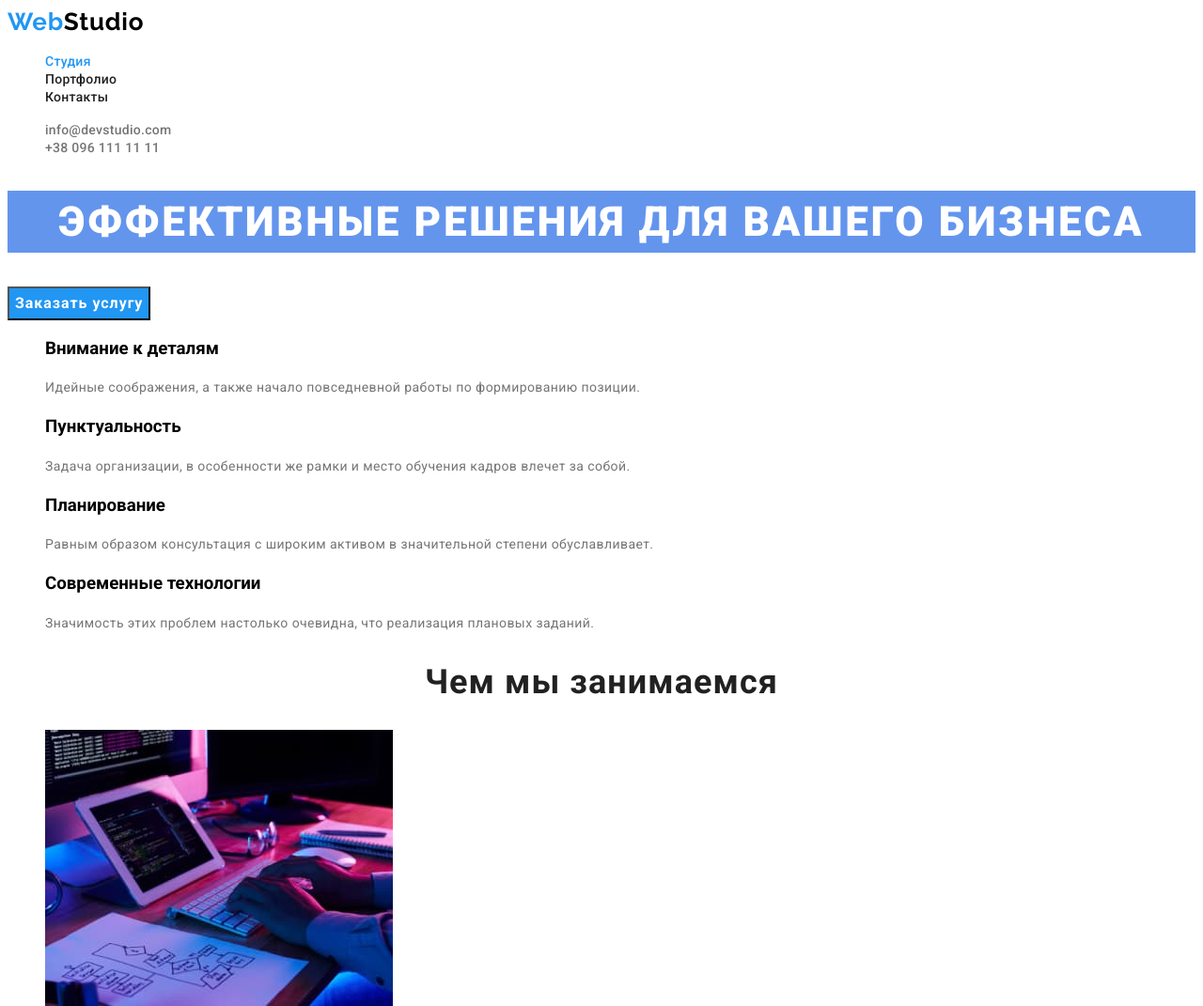
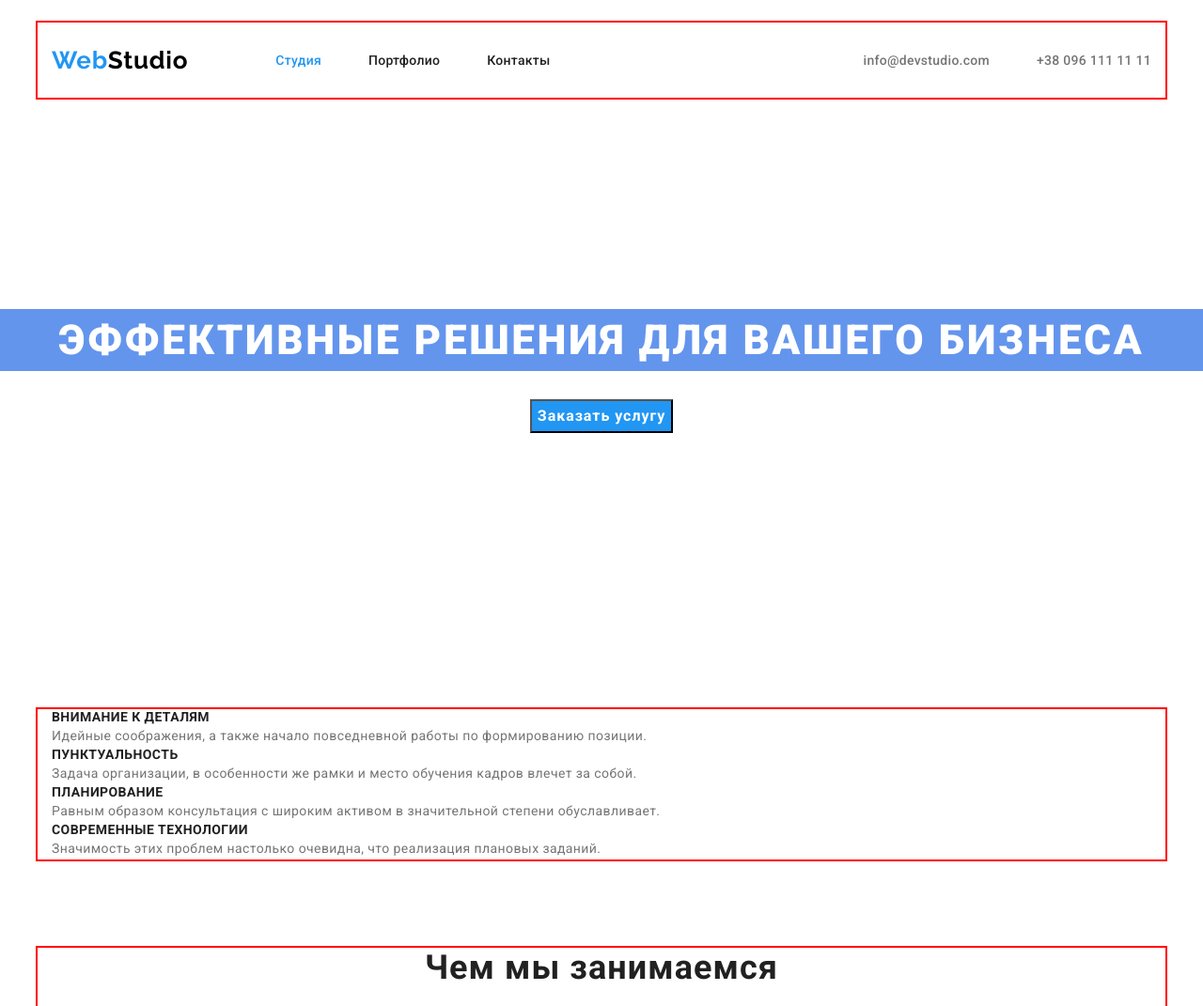
Before and after one commit to KateBlin0va/goit-markup-hw-03, a plain HTML site: page index.html in a window 1280 px wide. Shown: the top 1071 px of the page at 94% size. Drawn offline with nearby package versions, Linux system fonts and the light colour scheme.

Commit message:
Добавляет разметку

```diff
--- a/css/styles.css
+++ b/css/styles.css
@@ -8,6 +8,25 @@
 
 body {
   font-family: 'Roboto', sans-serif;
+}
+
+p,
+h1,
+h2,
+h3,
+h4,
+h5,
+h6 {
+  margin: 0;
+}
+
+ul {
+  margin: 0;
+  padding: 0;
+}
+
+img {
+  display: block;
 }
 
 .list {
@@ -22,8 +41,35 @@ body {
   cursor: pointer;
 }
 
+.container {
+  width: 1200px;
+  padding-left: 15px;
+  padding-right: 15px;
+  margin: 0 auto;
+  outline: 2px solid red;
+}
 
 /* HEADER */
+
+.header {
+  padding-top: 24px;
+  padding-bottom: 4px;
+}
+
+.header-container {
+  display: flex;
+  align-items: center;
+}
+
+.header-nav {
+  display: flex;
+  align-items: center;
+}
+
+.header-list {
+  display: flex;
+  align-items: center;
+}
 
 .header-logo {
   font-family: 'Raleway', sans-serif;
@@ -32,6 +78,7 @@ body {
   line-height: calc(31 / 26);
   letter-spacing: 0.03em;
   color: var(--logo-color);
+  margin-right: 93px;
 }
 
 .logo-item-header {
@@ -44,6 +91,9 @@ body {
   line-height: calc(16 / 14);
   letter-spacing: 0.02em;
   color: var(--title-color);
+  padding-top: 32px;
+  padding-bottom: 32px;
+  display: inline-block;
 }
 
 .header-link:hover,
@@ -55,6 +105,18 @@ body {
 
 .header-nav .link.current {
   color: var(--accent-color);
+  display: flex;
+  align-items: center;
+}
+
+.header-connect {
+  margin-left: auto;
+  display: flex;
+  align-items: center;
+}
+
+.header-item:not(:last-child) {
+  margin-right: 50px;
 }
 
 .header-tel,
@@ -66,7 +128,17 @@ body {
   color: var(--text-color);
 }
 
+.header-mail {
+  margin-right: 50px;
+}
+
 /* HERO */
+
+.hero-container {
+  padding-top: 221px;
+  padding-bottom: 179px;
+  text-align: center;
+}
 
 .hero-title {
   font-weight: 900;
@@ -77,6 +149,9 @@ body {
   text-transform: uppercase;
   color: var(--extra-color);
   background-color: cornflowerblue;
+  margin-left: auto;
+  margin-right: auto;
+  margin-bottom: 30px;
 }
 
 .hero-btn {
@@ -90,6 +165,7 @@ body {
   letter-spacing: 0.06em;
   color: var(--extra-color);
   background-color: var(--accent-color);
+  margin: auto;
 }
 
 .hero-btn:hover,
@@ -98,6 +174,11 @@ body {
 }
 
 /* FEATURES */
+
+.features {
+  padding-top: 115px;
+  padding-bottom: 94px;
+}
 
 .visually-hidden {
   position: absolute;
@@ -110,7 +191,6 @@ body {
   clip: rect(0 0 0 0);
   clip-path: inset(50%);
   margin: -1px;
-  }
 }
 
 .features-item-title {
@@ -132,6 +212,10 @@ body {
 
 /* ABOUT US */
 
+.about {
+  padding-bottom: 94px;
+}
+
 .about-title {
   font-weight: 700;
   font-size: 36px;
@@ -139,9 +223,15 @@ body {
   text-align: center;
   letter-spacing: 0.03em;
   color: var(--title-color);
+  margin-bottom: 50px;
 }
 
 /* TEAM */
+
+.team {
+  padding-top: 94px;
+  padding-bottom: 94px;
+}
 
 .team-title {
   font-family: 'Roboto', sans-serif;
@@ -151,6 +241,7 @@ body {
   text-align: center;
   letter-spacing: 0.03em;
   color: var(--title-color);
+  margin-bottom: 50px;
 }
 
 .team-item-title {
@@ -173,6 +264,11 @@ color: var(--text-color);
 
 /* FOOTER */
 
+.footer {
+  padding-top: 60px;
+  padding-bottom: 60px;
+}
+
 .footer-logo {
   font-family: 'Raleway', sans-serif;
   font-weight: 700;
@@ -181,6 +277,8 @@ color: var(--text-color);
   letter-spacing: 0.03em;
   color: var(--extra-color);
   background-color: cornflowerblue;
+  margin-bottom: 20px;
+  display: inline-block;
 }
 
 .logo-item-footer {
@@ -206,6 +304,16 @@ background-color: cornflowerblue;
 }
 
 /* PORTFOLIO */
+
+.portfolio {
+  padding-top: 94px;
+  padding-bottom: 94px;
+}
+
+.portfolio-list {
+  margin-bottom: 34px;
+  display: inline-block;
+}
 
 .portfolio-btn {
   font-family: inherit;
--- a/index.html
+++ b/index.html
@@ -9,11 +9,15 @@
     <link rel="preconnect" href="https://fonts.gstatic.com" crossorigin>
     <link href="https://fonts.googleapis.com/css2?family=Raleway:wght@700&family=Roboto:wght@400;500;700;900&display=swap"
       rel="stylesheet">
+      <link rel="stylesheet" href="https://cdnjs.cloudflare.com/ajax/libs/modern-normalize/1.1.0/modern-normalize.min.css"
+        integrity="sha512-wpPYUAdjBVSE4KJnH1VR1HeZfpl1ub8YT/NKx4PuQ5NmX2tKuGu6U/JRp5y+Y8XG2tV+wKQpNHVUX03MfMFn9Q=="
+        crossorigin="anonymous" referrerpolicy="no-referrer" />
     <link rel="stylesheet" href="./css/styles.css">
   </head>
   <body>
     <!--Шапка-->
     <header class="header">
+      <div class="container header-container">
       <nav class="header-nav">
         <a class="header-logo link"  href="/"><span class="logo-item-header">Web</span>Studio</a>
         <ul class="header-list list">
@@ -25,7 +29,8 @@
             <a class="header-link link"  href="">Контакты</a></li>
         </ul>
       </nav>
-      <ul class="list">
+      <div class="header-connect" ></div>
+      <ul class="header-list list">
         <li>
           <a class="header-mail link"  href="mailto:info@devstudio.com">info@devstudio.com</a>
         </li>
@@ -33,17 +38,21 @@
           <a class="header-tel link"  href="tel:+380961111111">+38 096 111 11 11</a>
         </li>
       </ul>
+      </div>
     </header>
 
     <main>
-    <!--Герой-->
+      <!--Герой-->
     <section class="hero">
+      <div class="hero-container">
       <h1 class="hero-title">Эффективные решения для вашего бизнеса</h1>
       <button type="button" class="hero-btn pointer">Заказать услугу</button>
+      </div>
     </section>
 
       <!--Особенности-->
-      <section>
+      <section class="features">
+        <div class="container">
         <h2 class="features-title visually-hidden" >Особенности</h2>
         <ul class="features-list list">
           <li class="features-item">
@@ -67,10 +76,12 @@
             <p class="features-text">Значимость этих проблем настолько очевидна, что реализация плановых заданий.</p>
           </li>
         </ul>
+        </div>
       </section>
 
       <!--Чем мы занимаемся-->
       <section class="about">
+        <div class="container">
         <h2 class="about-title">Чем мы занимаемся</h2>
         <ul class="about-list list">
           <li class="about-item">
@@ -83,10 +94,12 @@
             <img src="./images/box3.jpg" alt="Планшет" width="370" />
           </li>
         </ul>
+        </div>
       </section>
 
       <!--Наша команда-->
-      <section class="team">
+      <section class="section">
+        <div class="container">
         <h2 class="team-title">Наша команда</h2>
         <ul class="team-list list">
           <li class="team-item">
@@ -110,10 +123,12 @@
             <p class="team-item-text">UI Designer</p>
           </li>
         </ul>
+        </div>
       </section>
     </main>
     <!--Футер-->
-    <footer>
+    <footer class="footer">
+      <div class="container">
       <a href="./index.html" class="footer-logo link"><span class="logo-item-footer">Web</span>Studio </a>
       <address class="contacts link">
         <ul class="contacts-list list">
@@ -125,6 +140,7 @@
           <li><a class="contacts-item link"  href="tel:+380961111111">+38 096 111 11 11</a></li>
       </address>
         </ul>
+        </div>
     </footer>
   </body>
 </html>
```
Also changed, not shown: portfolio.html (+10 -1 lines). Lines whose indentation alone changed are shown as unchanged.
